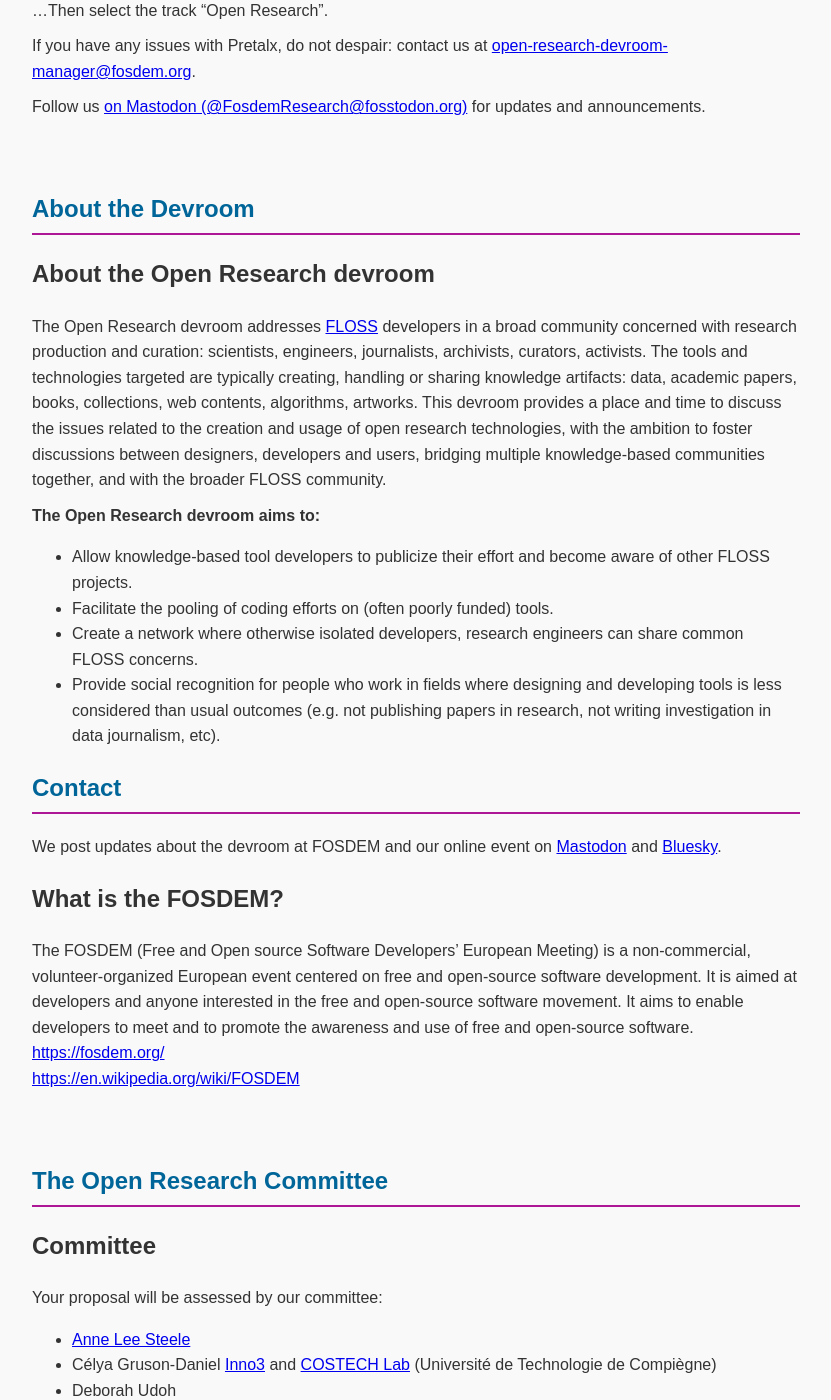
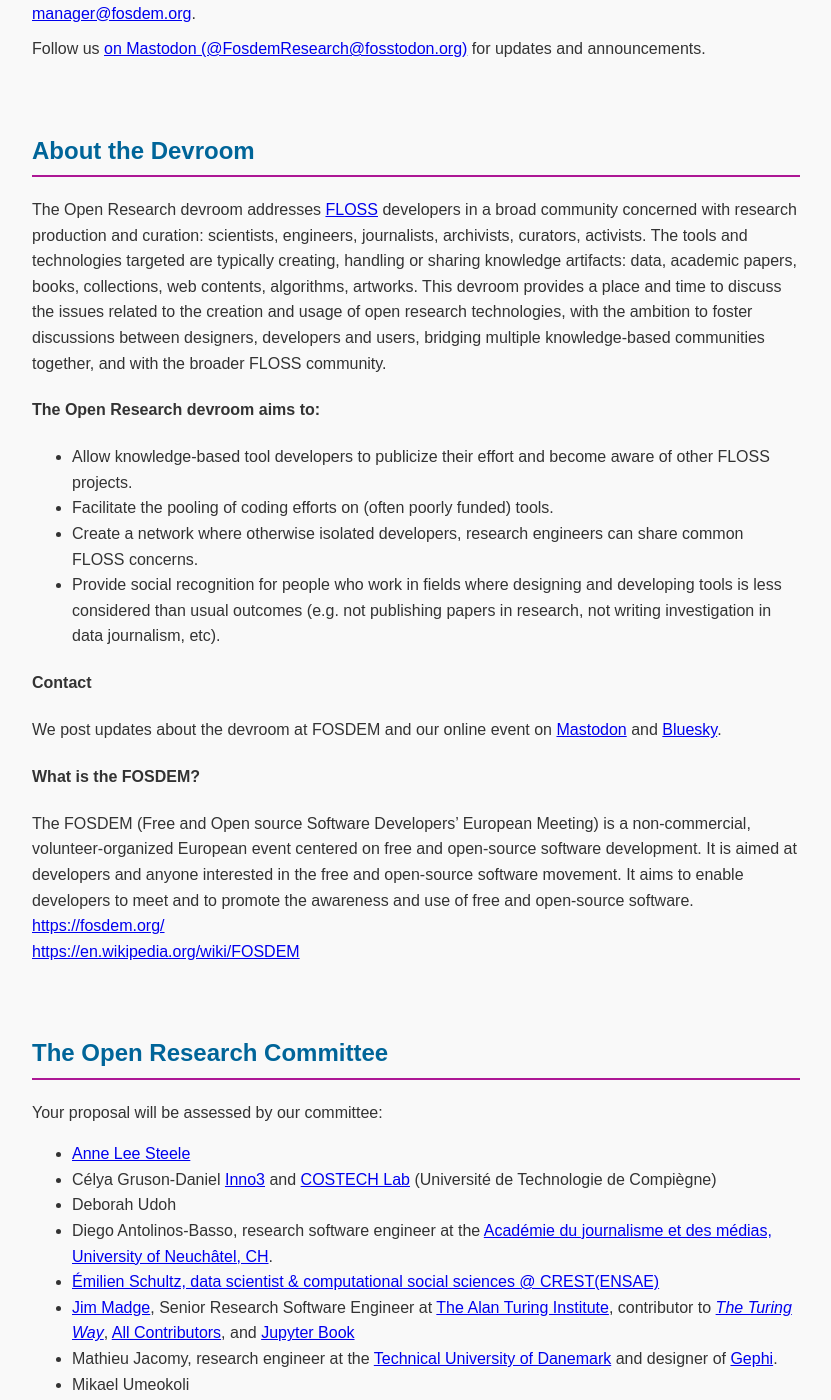
Before and after one commit to research-fosdem/research-fosdem.github.io, a Jekyll site: the page built from index.md, in a window 1280 px wide and 1400 px high, scrolled down 2932 px. Shown: the whole window, without its empty margins (224-1055 px from the left). Built offline with Jekyll 4.4.1, drawn with Linux system fonts in a browser that asks for light colours.

Commit message:
Some more layout cleanup

```diff
--- a/index.md
+++ b/index.md
@@ -49,10 +49,8 @@ The FOSDEM will be held physically in Bruxelles. The presenters have to be prese
 
 <section id="submission" class="section" markdown="1">
   <div class="container">
-    <h2 class="title">Submission</h2>
+    <h2 class="title">HOW TO SUBMIT</h2>
 <div markdown="1">
-
-# HOW TO SUBMIT
 
 #### 1. Important dates:
 
@@ -116,24 +114,22 @@ Follow us [on Mastodon (@FosdemResearch@fosstodon.org)](https://fosstodon.org/we
     <h2 class="title">About the Devroom</h2>
 <div markdown="1">
 
-# About the Open Research devroom
-
 The Open Research devroom addresses [FLOSS](https://www.gnu.org/philosophy/floss-and-foss.en.html) developers in a broad community concerned with research production and curation: scientists, engineers, journalists, archivists, curators, activists.
 The tools and technologies targeted are typically creating, handling or sharing knowledge artifacts: data, academic papers, books, collections, web contents, algorithms, artworks.
 This devroom provides a place and time to discuss the issues related to the creation and usage of open research technologies, with the ambition to foster discussions between designers, developers and users, bridging multiple knowledge-based communities together, and with the broader FLOSS community.
 
-**The Open Research devroom aims to:**
+#### The Open Research devroom aims to:
 
 - Allow knowledge-based tool developers to publicize their effort and become aware of other FLOSS projects.
 - Facilitate the pooling of coding efforts on (often poorly funded) tools.
 - Create a network where otherwise isolated developers, research engineers can share common FLOSS concerns.
 - Provide social recognition for people who work in fields where designing and developing tools is less considered than usual outcomes (e.g. not publishing papers in research, not writing investigation in data journalism, etc).
 
-## Contact
+#### Contact
 
 We post updates about the devroom at FOSDEM and our online event on [Mastodon](https://fosstodon.org/@FosdemResearch) and [Bluesky](https://bsky.app/profile/fosdemresearch.bsky.social).
 
-# What is the FOSDEM?
+#### What is the FOSDEM?
 
 The FOSDEM (Free and Open source Software Developers' European Meeting) is a non-commercial, volunteer-organized European event centered on free and open-source software development. It is aimed at developers and anyone interested in the free and open-source software movement. It aims to enable developers to meet and to promote the awareness and use of free and open-source software.
 [https://fosdem.org/](https://fosdem.org/)
@@ -146,8 +142,6 @@ The FOSDEM (Free and Open source Software Developers' European Meeting) is a non
   <div class="container">
     <h2 class="title">The Open Research Committee</h2>
 <div markdown="1">
-
-# Committee
 
 Your proposal will be assessed by our committee:
 
```
